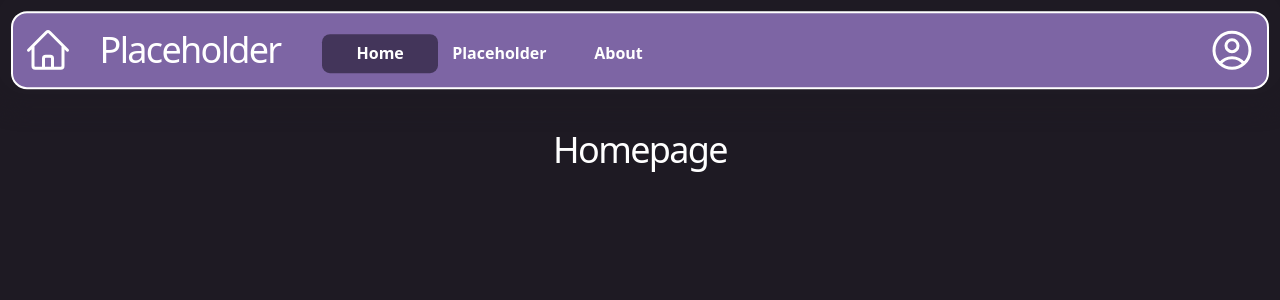
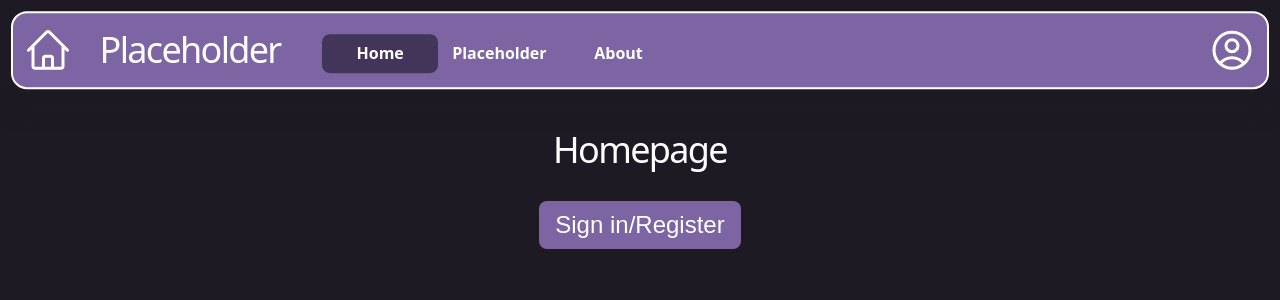
Before and after one commit to jonathanl97/login-app, a React (Vite) app in the folder login-frontend/: page / in a window 1280 px wide. Shown: the top 300 px of the page. Built offline with nearby package versions, Linux system fonts and the light colour scheme; no server answers.

Commit message:
Added user info to account page. Added signin button to home page. Private routes and context need to be fixed to properly redirect user after sign in.

```diff
--- a/login-frontend/src/hooks/Auth.jsx
+++ b/login-frontend/src/hooks/Auth.jsx
@@ -2,7 +2,12 @@ import { useState, useEffect } from "react";
 import { AuthContext } from "./useAuth";
 
 export const AuthProvider = ({ children }) => {
-  const [user, setUser] = useState({ name: null, email: null, signedIn: null });
+  const [user, setUser] = useState({
+    name: null,
+    firstName: null,
+    email: null,
+    signedIn: null,
+  });
 
   useEffect(() => {
     getUser();
@@ -33,7 +38,7 @@ export const AuthProvider = ({ children }) => {
   };
 
   const logout = () => {
-    setUser({ name: null, email: null, signedIn: false });
+    setUser({ name: null, firstName: null, email: null, signedIn: false });
   };
 
   return <AuthContext value={{ user, login, logout }}>{children}</AuthContext>;
--- a/login-frontend/src/pages/Account.jsx
+++ b/login-frontend/src/pages/Account.jsx
@@ -27,31 +27,39 @@ export default function Account() {
   const handleSignOut = async () => {
     try {
       await signOutUser();
-      console.log("test");
     } catch (error) {
       throw error;
     } finally {
       logout();
       navigate("/");
+      console.log(user);
     }
-    console.log("Signed out.");
   };
 
   return (
     <div className={styles.accountSettings}>
       <div className={styles.headerContainer}>
         <h1>Account</h1>
-        {/*<h1>Hello {name}</h1>*/}
-        <h1>{user.signedIn ? "Hello " + user.name : ""}</h1>
+        <h1>{user.signedIn ? "Hello " + user.firstName : ""}</h1>
         <button className={styles.signOutButton} onClick={handleSignOut}>
           Sign out
         </button>
       </div>
-      <div className={styles.changeEmailContainer}>
+      <div className={styles.accountSectionsContainer}>
+        <div className={styles.userInfoContainer}>
+          <p className={styles.userText}>Name:</p>
+          <p>{user.signedIn ? user.name : ""}</p>
+        </div>
+        <div className={styles.userInfoContainer}>
+          <p className={styles.userText}>Email:</p>
+          <p>{user.signedIn ? user.email : ""}</p>
+        </div>
+      </div>
+      <div className={styles.accountSectionsContainer}>
         <ChangeEmailForm />
       </div>
 
-      <div className={styles.changePasswordContainer}>
+      <div className={styles.accountSectionsContainer}>
         <ChangePasswordForm />
       </div>
 
--- a/login-frontend/src/pages/Account.module.css
+++ b/login-frontend/src/pages/Account.module.css
@@ -19,7 +19,7 @@
   border-bottom: 2px solid #eafdf8;
 }
 
-.changeEmailContainer {
+.accountSectionsContainer {
   margin-bottom: 1rem;
   padding-bottom: 1rem;
   border-bottom: 2px solid #eafdf8;
@@ -28,12 +28,15 @@
   align-items: center;
 }
 
-.changePasswordContainer {
-  padding-bottom: 1rem;
-  border-bottom: 2px solid #eafdf8;
-  margin-bottom: 1rem;
-  width: 100%;
-  text-align: left;
+.userInfoContainer {
+  display: flex;
+  flex-direction: row;
+  padding: 0.5rem 0.5rem 0.5rem 0;
+}
+
+.userText {
+  width: 6rem;
+  font-weight: 600;
 }
 
 .deleteAccountContainer {
--- a/login-frontend/src/pages/Home.jsx
+++ b/login-frontend/src/pages/Home.jsx
@@ -1,7 +1,24 @@
+import styles from "./Home.module.css";
+import { useNavigate } from "react-router";
+import { useAuth } from "../hooks/useAuth";
+
 export default function Home() {
+  const navigate = useNavigate();
+  const { user } = useAuth();
+
+  function handleClick() {
+    navigate("/signin");
+  }
   return (
     <div>
       <h1 style={{ marginTop: 60, marginBottom: 40 }}>Homepage</h1>
+      {user.signedIn ? (
+        ""
+      ) : (
+        <button className={styles.button} onClick={handleClick}>
+          Sign in/Register
+        </button>
+      )}
     </div>
   );
 }
--- /dev/null
+++ b/login-frontend/src/pages/Home.module.css
@@ -0,0 +1,16 @@
+.button {
+  color: white;
+  background-color: #7d65a4;
+  border: none;
+  border-radius: 0.5rem;
+  text-align: center;
+  font-size: 24px;
+  height: 2em;
+  padding: 0 1rem;
+
+  cursor: pointer;
+  &:hover {
+    background-color: #43355a;
+    transition: all 0.2s ease-in-out;
+  }
+}
--- a/login-frontend/src/pages/SignIn.jsx
+++ b/login-frontend/src/pages/SignIn.jsx
@@ -17,7 +17,6 @@ async function signinUser(credentials) {
     body: JSON.stringify(credentials),
   });
 
-  console.log(response);
   /*
   if (!response.ok) {
     throw new Error(`Login failed: ${response.statusText}`);
@@ -74,13 +73,11 @@ export default function Signin() {
 
     if (!emailError && !passwordError) {
       setLoading(true);
-      console.log("Signing in");
       try {
         await signinUser({
           email,
           password,
         });
-        //login();
       } catch (error) {
         throw error;
       } finally {
@@ -88,6 +85,7 @@ export default function Signin() {
         login();
         console.log(user);
         navigate(state?.path || "/");
+        //{!user.signedIn ? "" : navigate(state?.path);}
       }
     }
   };
@@ -102,7 +100,6 @@ export default function Signin() {
 
     if (!emailError && !passwordError) {
       setLoading(true);
-      console.log("Registering");
       try {
         await registerUser({
           name,
```
Also changed, not shown: 1 other file (tests, documents, lock files or other folders).
